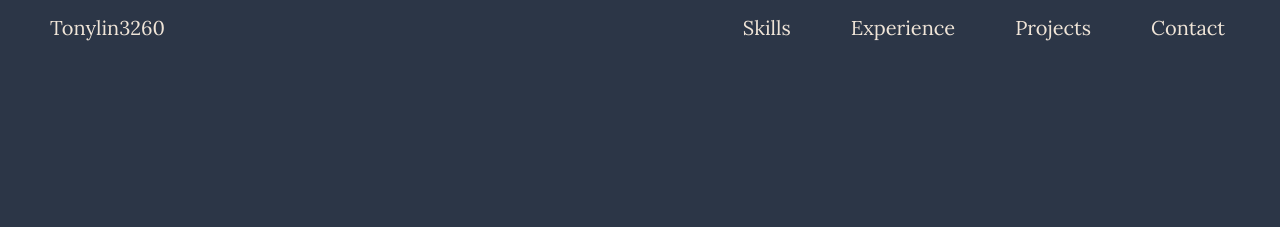
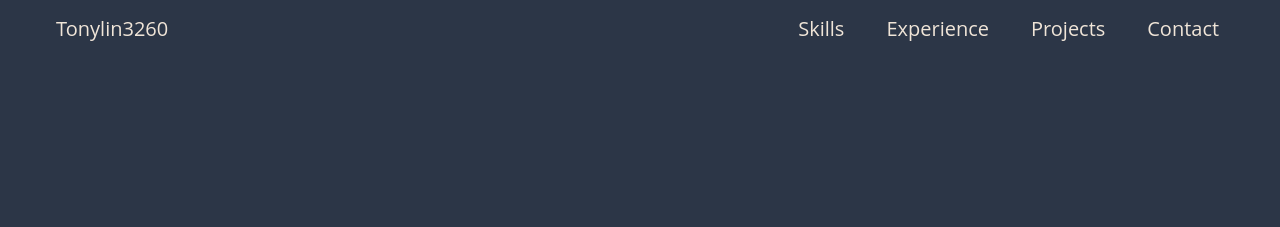
Before and after one commit to Tonyl3260/Portfolio, a plain HTML site: page index.html in a window 1280 px wide. Shown: the top 227 px of the page. Drawn offline with Linux system fonts and the light colour scheme.

Commit message:
update scss

```diff
--- a/scss/base/_variables.scss
+++ b/scss/base/_variables.scss
@@ -1,5 +1,3 @@
-@import url('https://fonts.googleapis.com/css2?family=Lora&family=Montserrat&family=Open+Sans&family=Playfair+Display&family=Roboto&display=swap');
-
 // Variables
 $font-stack: 'Lora', 'Montserrat', 'Open Sans', 'Playfair Display', 'Roboto', sans-serif;
 $dark-bg-color: #2c3647; // Dark blue
--- a/scss/components/_contact.scss
+++ b/scss/components/_contact.scss
@@ -10,11 +10,9 @@
 }
 
 .contact-info {
-  flex: 1;
   text-align: left;
   margin-right: 250px;
   color: $text-light;
-  display: flex;
   flex-direction: column;
   justify-content: center;  // Center vertically within the container
   height: 100%;  // Adjust height based on form height
@@ -77,7 +75,7 @@
 
   input,
   textarea {
-    width: 96%;
+    width: 97%;
     padding: 6px;
     border: 2px solid $dark-bg-color;
     border-radius: 10px;
--- a/scss/components/_navbar.scss
+++ b/scss/components/_navbar.scss
@@ -18,15 +18,15 @@
     display: flex;
     justify-content: flex-end;
     flex-wrap: nowrap;
-    margin-right: 30px;
-    margin-left: 15px;
+    margin-right: 50px;
+    margin-left: 25px;
 
     li {
-      margin-right: 20px;
+      margin-right: 10px;
 
       a {
         text-decoration: none;
-        padding: 10px 20px;
+        padding: 8px 16px;
         color: $text-light;
         border-radius: 5px;
         transition: background-color 0.3s ease, color 0.3s ease;
```
Also changed, not shown: css/styles.css, js/scripts.js (line endings or trailing spaces), 1 other file.
